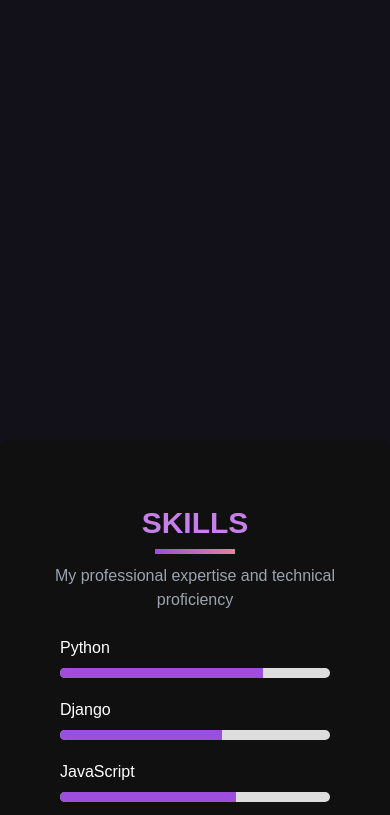
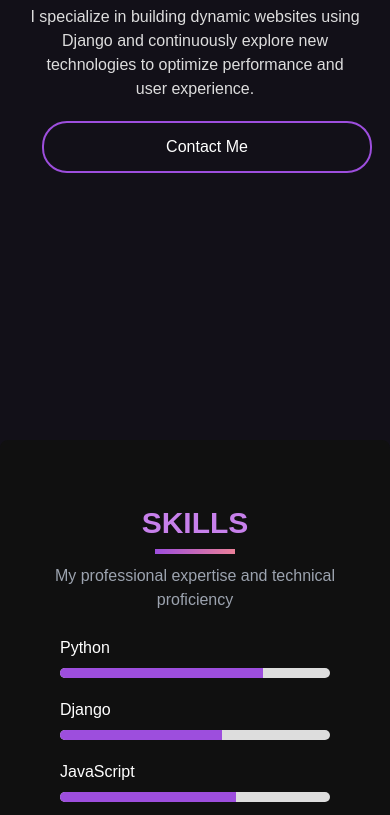
Before and after one commit to Aspergilleshumania/Portfolio, a plain HTML site: page index.html in a window 390 px wide. Shown: the part 379-1194 px from the top of the page. Drawn offline with nearby package versions, Linux system fonts and the light colour scheme.

Commit message:
Update index.html

```diff
--- a/index.html
+++ b/index.html
@@ -657,7 +657,7 @@
                 text-align: left;
                 padding-left: 30px;
                 padding-right: 30px;
-                padding-top: 60px; /* Adjust padding to account for reduced mobile nav height */
+                padding-top: 300px; /* Adjust padding to account for reduced mobile nav height */
             }
 
             #home h1 {
```
